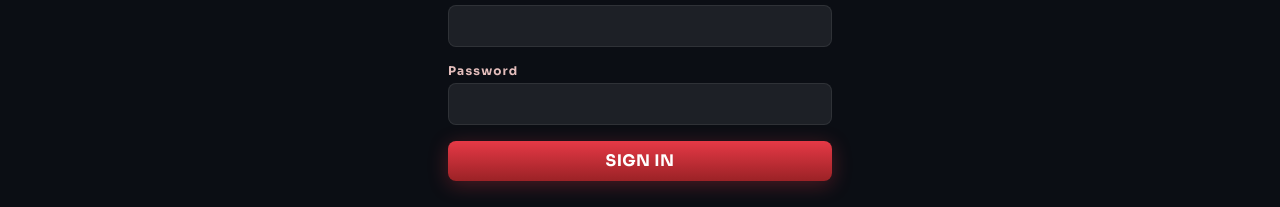
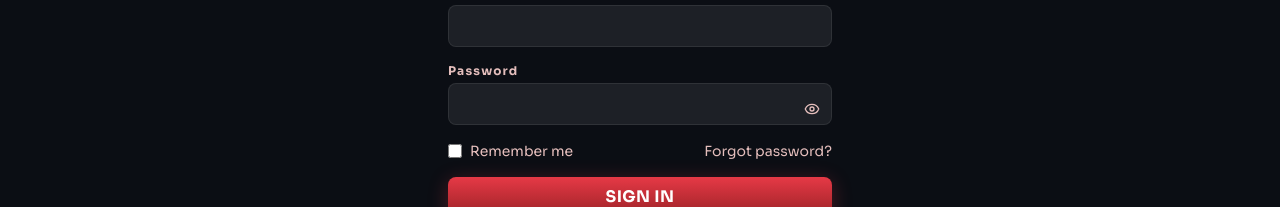
Before and after one commit to EbrahimNasserr/CineVerse, a Next.js app: page /login in a window 1280 px wide. Shown: the part 239-446 px from the top of the page. Built offline with nearby package versions, Linux system fonts and the light colour scheme; no server answers.

Commit message:
Refactor BookingsPage layout and enhance LoginForm with password visibility toggle and remember me option

```diff
--- a/src/app/bookings/page.jsx
+++ b/src/app/bookings/page.jsx
@@ -37,9 +37,11 @@ function BookingsList() {
 
 export default function BookingsPage() {
   return (
-      <div className="flex flex-col gap-md py-md">
-        <h1 className="text-headline-md">My Bookings</h1>
+     <ProtectedRoute>
+      <div className="flex flex-col gap-md">
+        <h1 className="text-h5 font-semibold text-on-surface">My Bookings</h1>
         <BookingsList />
       </div>
+    </ProtectedRoute>
   );
 }
--- a/src/features/auth/components/LoginForm.jsx
+++ b/src/features/auth/components/LoginForm.jsx
@@ -1,5 +1,8 @@
 'use client';
 
+import { useState } from 'react';
+import Link from 'next/link';
+import { Eye, EyeOff, Loader2 } from 'lucide-react';
 import { useForm } from 'react-hook-form';
 import { zodResolver } from '@hookform/resolvers/zod';
 import { Input } from '@/components/ui/Input';
@@ -12,6 +15,7 @@ import { setCredentials } from '@/features/auth/authSlice';
 export function LoginForm() {
   const dispatch = useDispatch();
   const [login, { isLoading, error }] = useLoginMutation();
+  const [showPassword, setShowPassword] = useState(false);
   const {
     register,
     handleSubmit,
@@ -30,10 +34,50 @@ export function LoginForm() {
   return (
     <form onSubmit={handleSubmit(onSubmit)} className="flex flex-col gap-sm">
       <Input label="Email" type="email" {...register('email')} error={errors.email?.message} />
-      <Input label="Password" type="password" {...register('password')} error={errors.password?.message} />
+
+      <div className="relative">
+        <Input
+          label="Password"
+          type={showPassword ? 'text' : 'password'}
+          {...register('password')}
+          error={errors.password?.message}
+        />
+        <button
+          type="button"
+          onClick={() => setShowPassword((v) => !v)}
+          aria-label={showPassword ? 'Hide password' : 'Show password'}
+          tabIndex={-1}
+          className="absolute right-3 top-[38px] text-on-surface-variant transition-colors hover:text-on-surface"
+        >
+          {showPassword ? <EyeOff size={16} /> : <Eye size={16} />}
+        </button>
+      </div>
+
+      <div className="flex items-center justify-between text-body-sm">
+        <label className="flex select-none items-center gap-2 text-on-surface-variant">
+          <input
+            type="checkbox"
+            {...register('rememberMe')}
+            className="h-3.5 w-3.5 rounded border-white/20 bg-transparent accent-primary"
+          />
+          Remember me
+        </label>
+        <Link href="/forgot-password" className="text-on-surface-variant hover:text-on-surface hover:underline">
+          Forgot password?
+        </Link>
+      </div>
+
       {error && <p className="text-body-sm text-error">Invalid email or password.</p>}
+
       <Button type="submit" variant="primary" disabled={isLoading}>
-        Sign In
+        {isLoading ? (
+          <span className="flex items-center justify-center gap-2">
+            <Loader2 size={16} className="animate-spin" />
+            Signing in…
+          </span>
+        ) : (
+          'Sign In'
+        )}
       </Button>
     </form>
   );
```
